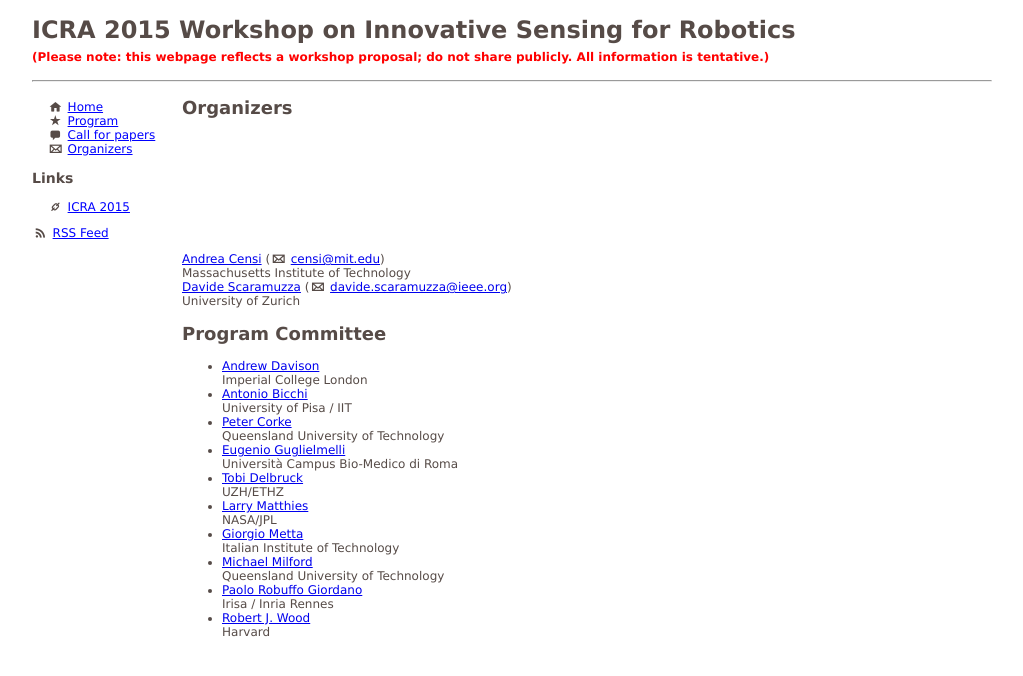
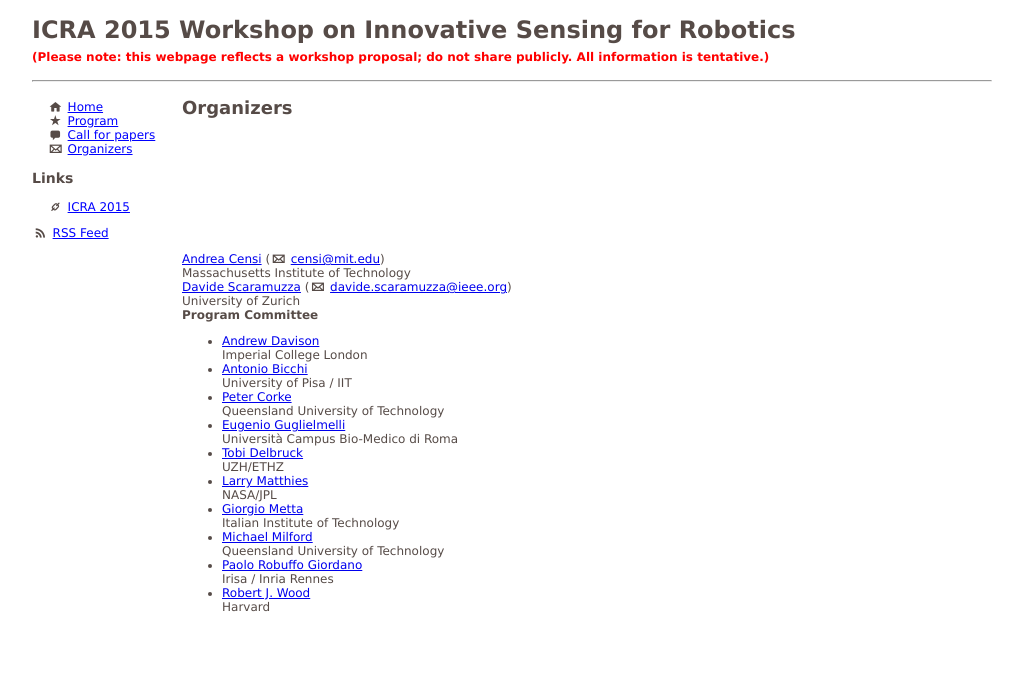
Before and after one commit to AndreaCensi/innovative-sensing, a Jekyll site: the page built from organizers.html, in a window 1280 px wide. Shown: the top 676 px of the page, without its empty margins (26-1049 px from the left). Built offline with Jekyll 4.4.1, drawn with Linux system fonts in a browser that asks for light colours; Markdown is read by kramdown in place of the engine named in the settings.

Commit message:
verification

```diff
--- a/organizers.html
+++ b/organizers.html
@@ -19,7 +19,7 @@
     </div>
 
 
-<h2>Program Committee</h2>
+<strong>Program Committee</strong>
 
 <ul class='people'>
 
```
